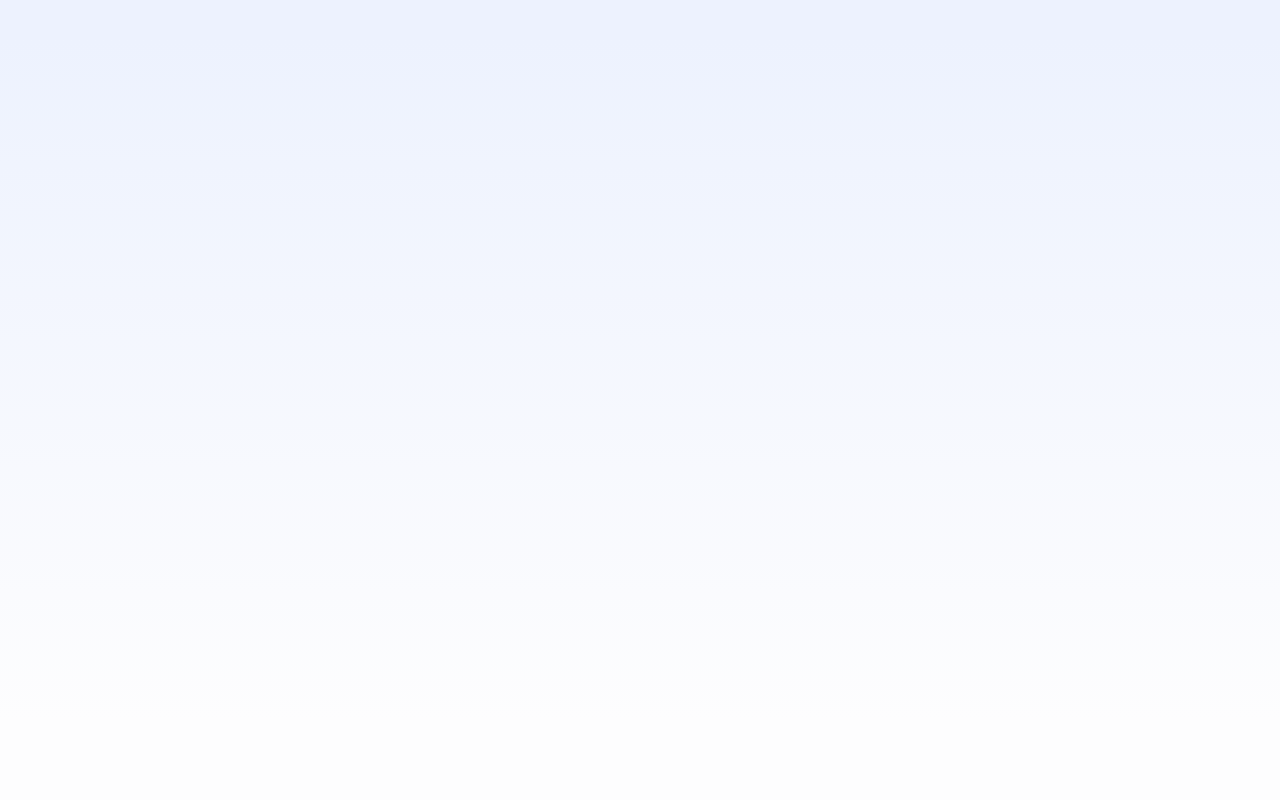
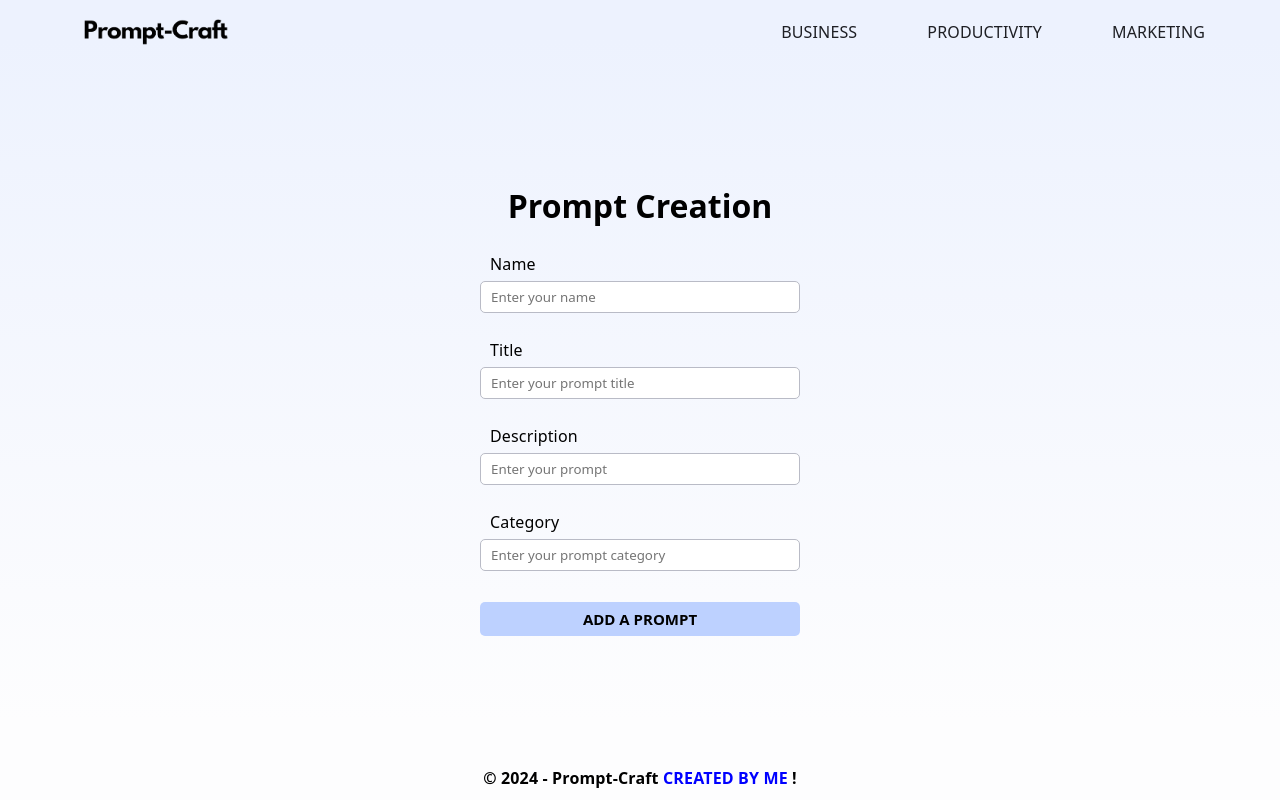
Before and after one commit to bilalkolli/Prompt-Craft, a Nuxt app: page /CreatePrompt in a window 1280 px wide. Before the commit this address had no page. Built offline with nearby package versions, Linux system fonts and the light colour scheme.

Commit message:
Ajout des fichiers pour la fonctionnalité de création de prompt : page createPrompt, endpoint API RegisterPrompt et de repository pour la database.

```diff
--- /dev/null
+++ b/composables/formPrompt.ts
@@ -0,0 +1,16 @@
+import type { IPrompt } from "~/types/IPrompt"
+
+export async function formPrompt(name:string,title:string,description:string,category:string) {
+    try {
+      const reponse = await $fetch<IPrompt>("/api/RegisterPrompt",{
+        method : 'POST',
+        body: {name,title,description,category}
+      })
+      if (reponse) {
+        await useRouter().push('/')
+      }
+      }
+      catch (e) {
+          console.log("error : " + e)
+      }
+}
--- /dev/null
+++ b/pages/CreatePrompt.vue
@@ -0,0 +1,80 @@
+<template>
+  <navbar></navbar>
+  <div class="login">
+    <h1>Prompt Creation</h1>
+      <article>
+          <form v-on:submit.prevent action="#" method="post">
+              <label for="Name"><p>Name</p></label>
+              <input v-model="name" type="text" name="Name" placeholder="Enter your name">
+
+              <label for="Title"><p>Title</p></label>
+              <input v-model="title" type="text" name="Title" placeholder="Enter your prompt title">
+
+              <label for="description"><p>Description</p></label>
+              <input v-model="description" type="text" name="description" placeholder="Enter your prompt">
+
+              <label for="category"><p>Category</p></label>
+              <input v-model="category" type="text" name="category" placeholder="Enter your prompt category">
+
+              <button type="submit"  @click.prevent="Post_Prompt">ADD A PROMPT </button>
+          </form>
+      </article>
+  </div>
+  <Footer></Footer>
+</template>
+
+<script setup>
+import { ref } from 'vue'
+import Navbar from '~/layouts/Navbar.vue'
+import Footer from '~/layouts/Footer.vue'
+import { formPrompt } from '~/composables/formPrompt.ts'
+
+
+const name = ref(null)
+const title = ref(null)
+const description = ref(null)
+const category = ref(null)
+
+const Post_Prompt = async () => {
+  await formPrompt(name.value,title.value,description.value,category.value)
+}
+</script>
+
+
+<style scoped>
+.login {
+  display: flex;
+  flex-direction: column;
+  align-items: center;
+  justify-content: center;
+  height: 85vh
+}
+form {
+  display: flex;
+  flex-direction: column
+}
+label {
+  padding: 5px 10px;
+  width: 320px
+}
+input {
+  height: 28px;
+  padding: 15px 10px;
+  border: 1px #B9BBC6 solid;
+  border-radius: 5px;
+  margin-bottom: 20px
+}
+button {
+  padding: 7px 25px;
+  margin-top: 11px;
+  border-radius: 5px;
+  font-size: 15px;
+  font-weight: 600;
+  border: none;
+  background-color: #BDD1FF;
+  cursor: pointer
+}
+h1 {
+  margin-bottom: 20px;
+}
+</style>
```
Also changed, not shown: 2 other files (tests, documents, lock files or other folders).
